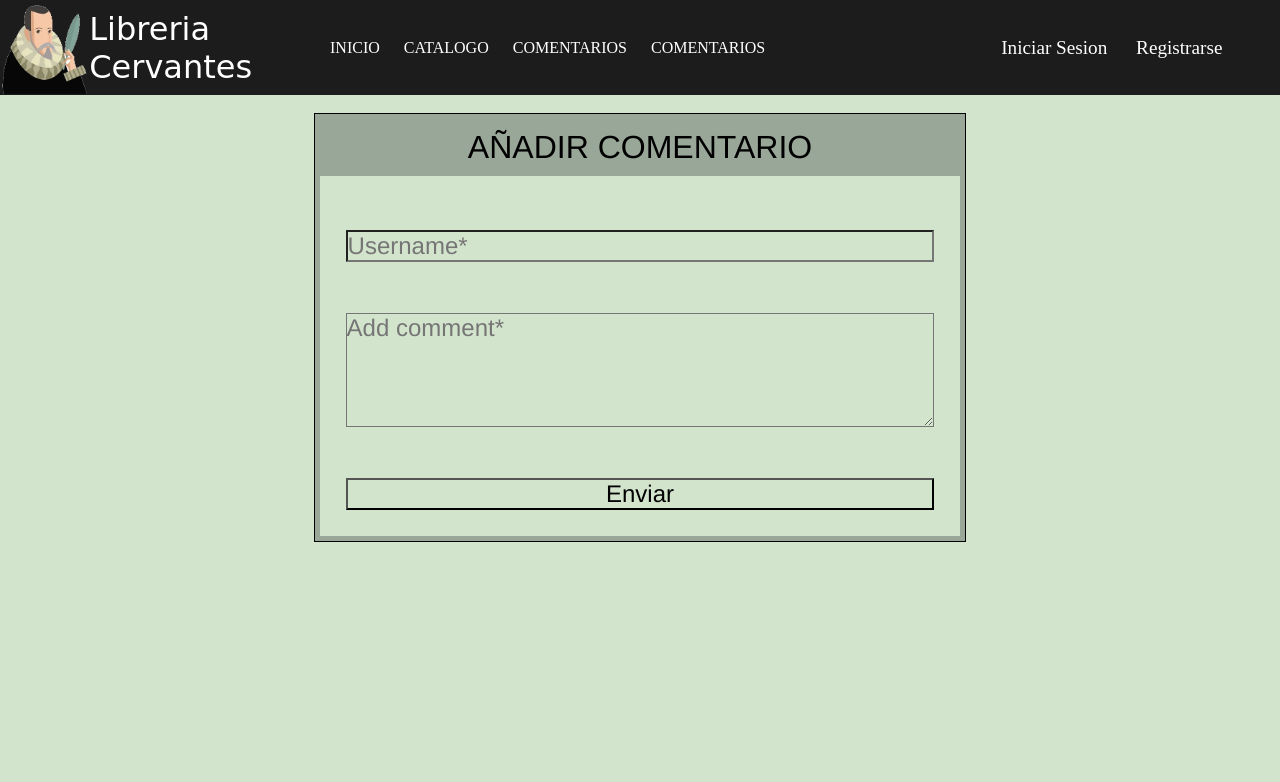
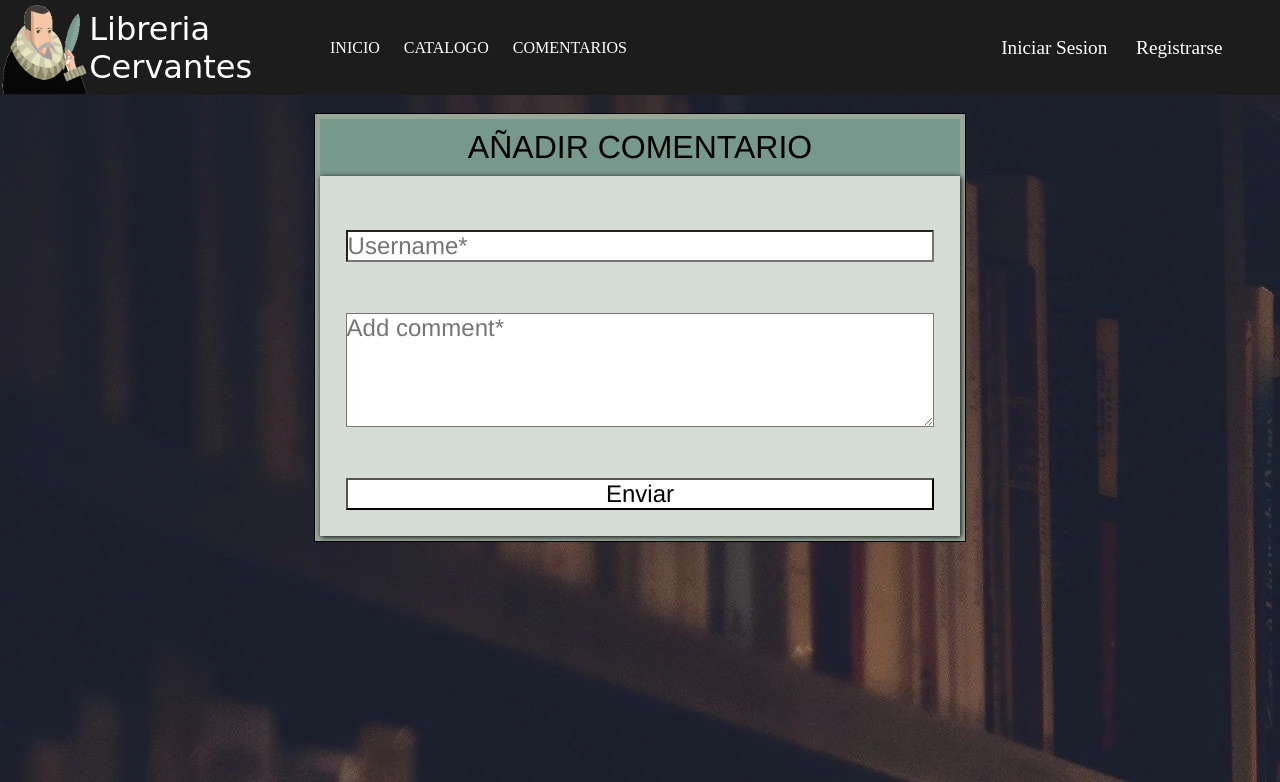
Before and after one commit to anderlarri14/Biblioteca, a PHP site: page /views/comments/addComentario.php in a window 1280 px wide. Shown: the top 782 px of the page. Run offline with PHP 8.4, Linux system fonts and the light colour scheme.

Commit message:
FIN FINAL(primero)

```diff
--- a/css/comments.css
+++ b/css/comments.css
@@ -1,5 +1,7 @@
 body{
-    background: #D3E4CD;
+
+    background-image: url("../public/background.webp");
+    background-repeat: repeat;
 
 }
 
@@ -8,8 +10,10 @@ body{
     width: 50%;
     margin-bottom: 5%;
     padding: 5px;
-    border: 1px solid #99A799;
+    border: 1px solid #81a398;
     border-radius: 5px;
+    background-color:white;
+    box-shadow:1px 1px 5px black;
 
 }
 
@@ -29,7 +33,7 @@ body{
     margin: 10px;
 }
 
-.añadirComentario{
+.addComentario{
     background: #99A799;
     display: flex;
     flex-wrap: wrap;
@@ -54,7 +58,7 @@ body{
 }
 
 .header-formulario{
-    background-color: #99A799;
+    background-color: #77988d;
     width: 100%;
     align-items: center;
     font-size: xx-large;
@@ -67,8 +71,9 @@ body{
     font-family: Helvetica, serif;
 }
 
-form{
-    background: #D3E4CD;
+#formAddComentario{
+    background: rgba(255,255,255,0.6);
+    box-shadow:1px 1px 5px black;
     display: flex;
     justify-content: center;
     flex-wrap: wrap;
@@ -76,8 +81,8 @@ form{
     font-size: x-large;
 }
 
-form *{
-    background: #D3E4CD;
+#formAddComentario *{
+    background: white;
     width: 95%;
     margin: 4%;
     font-size: x-large;
--- a/views/comments/addComentario.php
+++ b/views/comments/addComentario.php
@@ -14,11 +14,11 @@ include_once('../includes/navbar.html.php');
 ?>
 
 <br>
-<div class="añadirComentario">
+<div class="addComentario">
     <div class="header-formulario">
         <p>AÑADIR COMENTARIO</p>
     </div>
-    <form action="guardarComentario.php" onsubmit="return verify()" method="post">
+    <form id="formAddComentario" action="guardarComentario.php" onsubmit="return verify()" method="post">
         <br>
         <input type="text" name="nombre"   id="nombre"  placeholder="Username*">
         <textarea id="comentario" name="comentario"  rows="4" cols="50"  placeholder="Add comment*"></textarea>
--- a/views/includes/navbar.html.php
+++ b/views/includes/navbar.html.php
@@ -6,10 +6,7 @@
 
         <div id="links">
             <a href="../home" class="link">INICIO</a>
-
-
             <a href="../catalogo" class="link">CATALOGO</a>
-            <a href="" class="link">COMENTARIOS</a>
             <a href="../comments/listComentarios.php" class="link">COMENTARIOS</a>
             <a href="../profile" class="link link-perfil">PERFIL</a>
 
```
Also changed, not shown: data/comments/comments.xml (+3 -27 lines).
